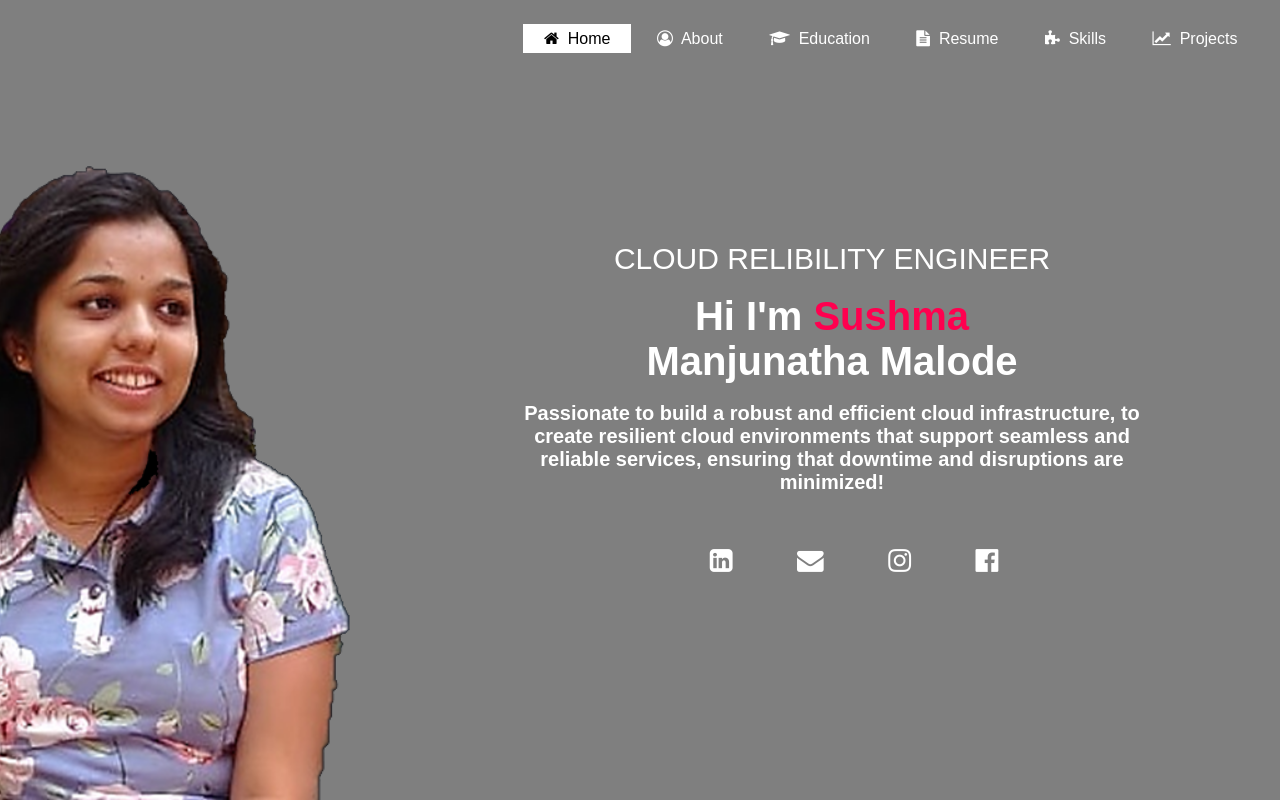
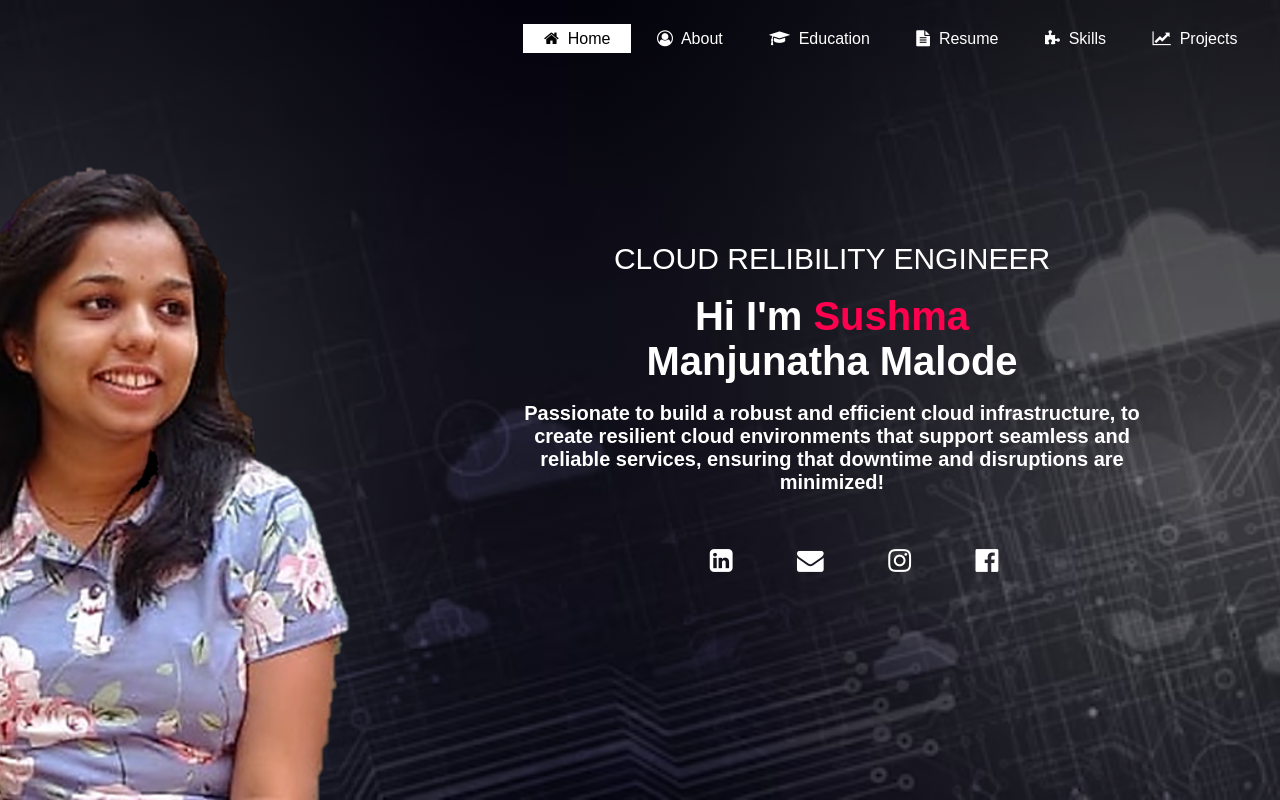
Before and after one commit to SushmaManjunathaMalode/Portfolio, a plain HTML site: page index.html in a window 1280 px wide. Shown: the top 800 px of the page. Drawn offline with Linux system fonts and the light colour scheme.

Commit message:
Update style.css

```diff
--- a/style.css
+++ b/style.css
@@ -8,7 +8,7 @@
 header {
     background-size: cover;
     background-position: center;
-    background-image:linear-gradient(rgba(0,0,0,0.5),rgba(0,0,0,0.5),rgba(0,0,0,0.5)), url(../Sushma/cloud.jpeg);
+    background-image:linear-gradient(rgba(0,0,0,0.5),rgba(0,0,0,0.5),rgba(0,0,0,0.5)), url(cloud.jpeg);
     height: 100vh;
     min-height: 100px;
 }
```
